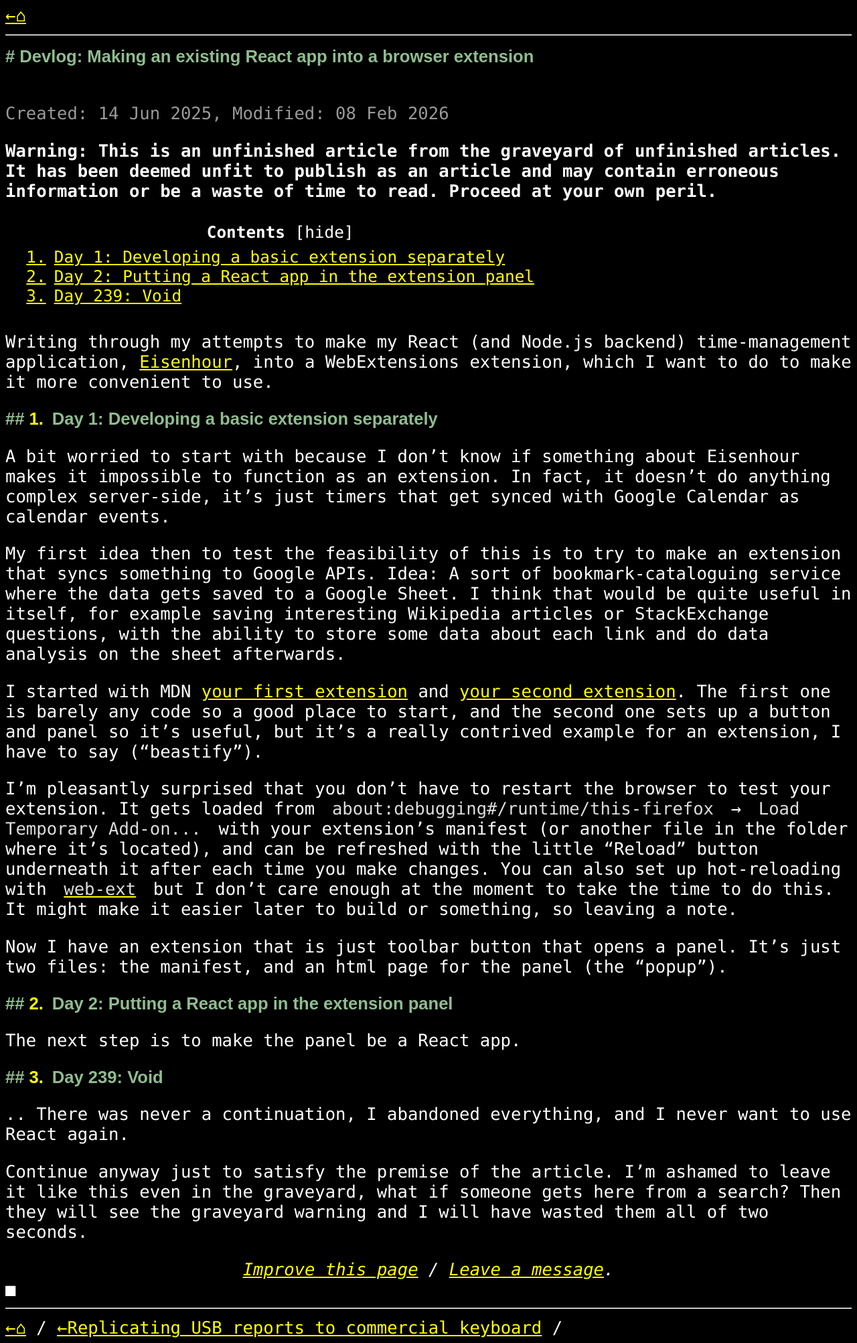
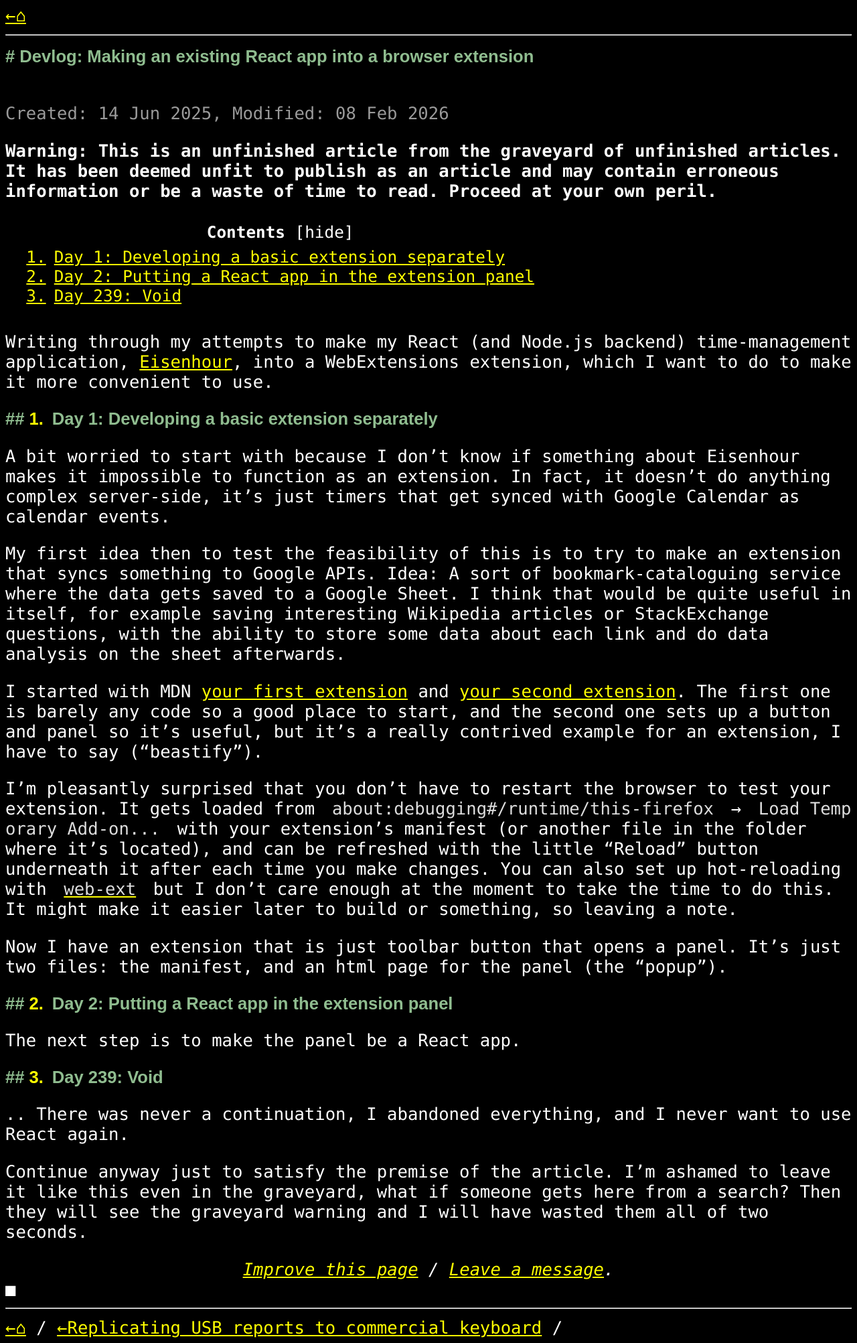
Before and after one commit to plu5/plu5.github.io, a Jekyll site: the page built from _brouillons/2025-06-14-react-app-into-browser-extension.md, in a window 1280 px wide. Shown: the whole page at 67% size. Built offline with Jekyll 4.4.1, drawn with Linux system fonts in a browser that asks for light colours.

Commit message:
fix(CSS): Inline code overflow

```diff
--- a/public/css/irn.css
+++ b/public/css/irn.css
@@ -134,6 +134,13 @@ pre code {
 .language-plaintext pre {
   white-space: pre;
   overflow-x: auto;
+}
+
+/* Do wrap inline code (like stuff between single grave) */
+code.language-plaintext {
+  white-space: pre-wrap;
+  word-break: break-all;
+  word-wrap: break-word;
 }
 
 /* Different font on braille blocks to avoid displaying the grid */
```
